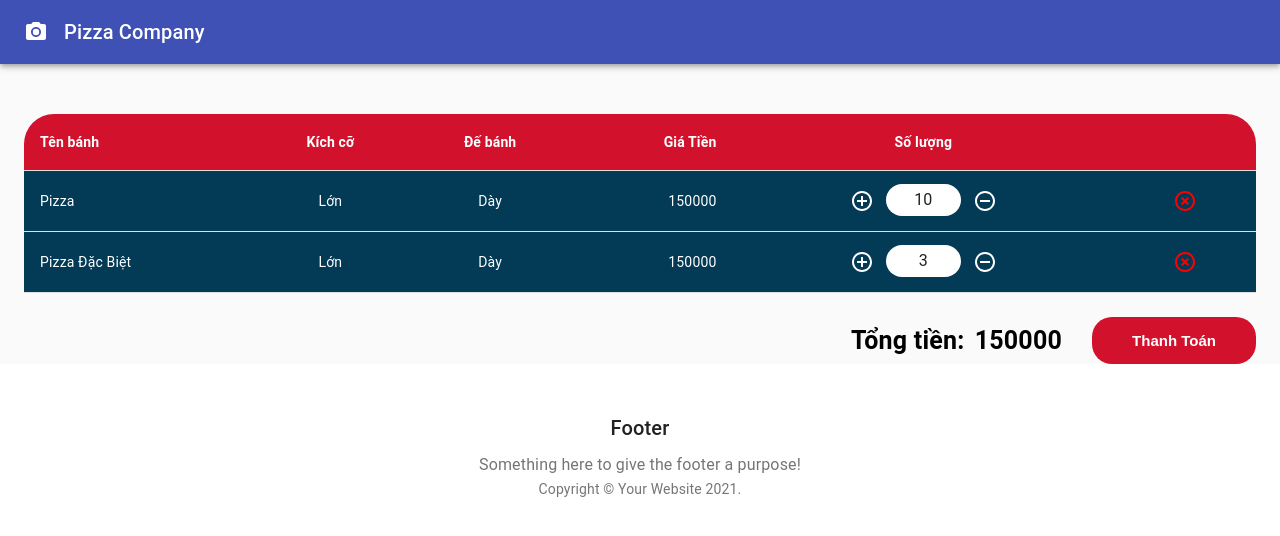
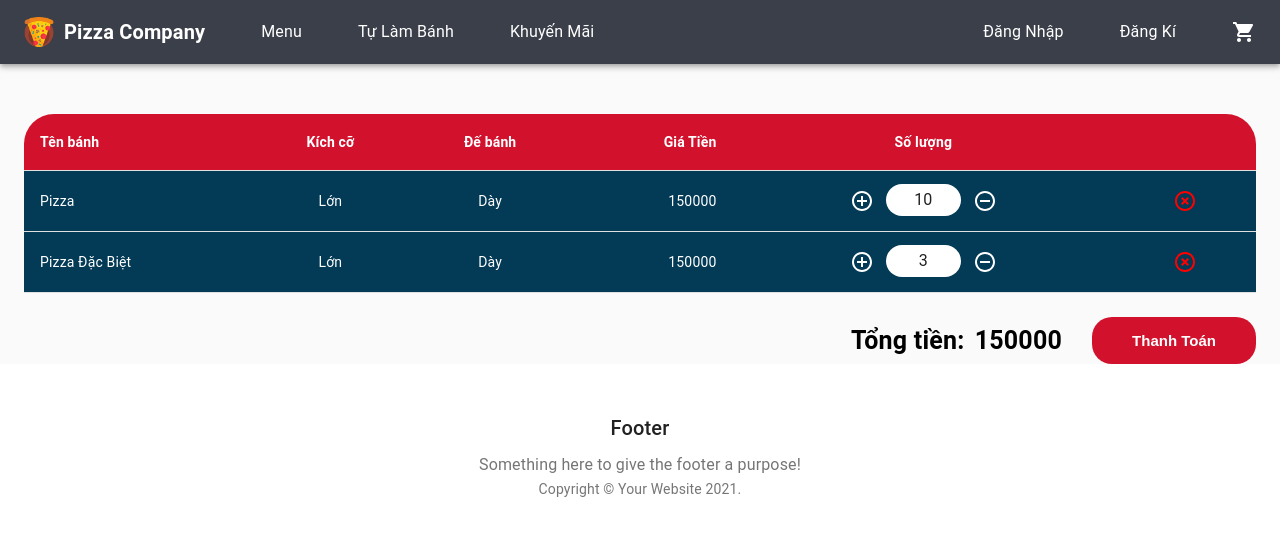
Before and after one commit to ndhungw/pizza-online, a React (Create React App) app: page /cart in a window 1280 px wide. Shown: the top 536 px of the page. Built offline with nearby package versions, Linux system fonts and the light colour scheme.

Commit message:
created header

```diff
--- a/src/App.js
+++ b/src/App.js
@@ -15,6 +15,7 @@ import SearchBar from "./components/SearchBar/SearchBar";
 // views
 import Menu from "./pages/Menu";
 import PizzaDetail from "./pages/PizzaDetail";
+import Header from './components/Header';
 
 function Copyright() {
   return (
@@ -50,14 +51,7 @@ function App() {
       <Router>
       <React.Fragment>
       <CssBaseline />
-      <AppBar position="relative">
-        <Toolbar>
-          <CameraIcon className={classes.icon} />
-          <Typography variant="h6" color="inherit" noWrap>
-            Pizza Company
-          </Typography>
-        </Toolbar>
-      </AppBar>
+      <Header></Header>
       <main>
         {/* The page content here */}
         <Switch>
--- /dev/null
+++ b/src/components/Header.js
@@ -0,0 +1,55 @@
+import React from 'react';
+import AppBar from '@material-ui/core/AppBar';
+import CameraIcon from '@material-ui/icons/PhotoCamera';
+import Toolbar from '@material-ui/core/Toolbar';
+import Typography from '@material-ui/core/Typography';
+import { makeStyles } from '@material-ui/core/styles';
+import Logo from "../assets/img/logo-website.png";
+import { ButtonBase, IconButton } from '@material-ui/core';
+import ShoppingCartIcon from '@material-ui/icons/ShoppingCart';
+
+// views
+
+
+const useStyles = makeStyles((theme) => ({
+  appbar: {
+    backgroundColor: '#3B3F49',
+  },
+  icon: {
+    marginRight: theme.spacing(2),
+  },
+  footer: {
+    backgroundColor: theme.palette.background.paper,
+    padding: theme.spacing(6),
+  },
+
+  appBarItem: {
+    fontStyle: 'normal',
+      fontWeight: 'normal',
+      fontSize: 16,
+      marginLeft: theme.spacing(7),
+  }
+}));
+
+const Header = () => {
+  const classes = useStyles();
+  return (
+    <AppBar position="relative" className={classes.appbar}>
+      <Toolbar>
+        <img src={Logo} alt="pizza company logo" width='30' height='30'></img>
+        <ButtonBase className={classes.appBarItem} href="/" style={{marginRight:0, marginLeft:10, fontSize: 20, fontWeight: 'bold'}}>Pizza Company</ButtonBase>
+        <ButtonBase className={classes.appBarItem} href="/menu">Menu</ButtonBase>
+        <ButtonBase className={classes.appBarItem} href="/pizza-make">Tự Làm Bánh</ButtonBase>
+        <ButtonBase className={classes.appBarItem} href="/sales">Khuyến Mãi</ButtonBase>
+        <div style={{flexGrow: 1}}></div>
+        <ButtonBase className={classes.appBarItem} href="/login">Đăng Nhập</ButtonBase>
+        <ButtonBase className={classes.appBarItem} href="/register">Đăng Kí</ButtonBase>
+        <ButtonBase className={classes.appBarItem} href="/cart">
+          <ShoppingCartIcon></ShoppingCartIcon>
+        </ButtonBase>
+      </Toolbar>
+    </AppBar>
+  );
+}
+
+export default Header;
--- a/src/pages/Cart.js
+++ b/src/pages/Cart.js
@@ -1,12 +1,9 @@
 import React from 'react';
-import Grid from '@material-ui/core/Grid';
-import CssBaseline from '@material-ui/core/CssBaseline';
 import { makeStyles, withStyles } from '@material-ui/core/styles';
 import Container from '@material-ui/core/Container';
 
-import PageSectionName from '../components/PizzaDetail/PageSectionName';
 import CartTable from '../components/Cart/CartTable';
-import { Button, ButtonBase, Typography } from '@material-ui/core';
+import { ButtonBase, Typography } from '@material-ui/core';
 
 const useStyles = makeStyles((theme) => ({
     root: {
@@ -35,7 +32,7 @@ const useStyles = makeStyles((theme) => ({
     }
 }));
 
-const StyledSum = withStyles((theme) => ({
+const StyledSum = withStyles(() => ({
     root: {
     fontStyle: 'normal',
     fontWeight: 'bold',
@@ -45,7 +42,7 @@ const StyledSum = withStyles((theme) => ({
   },
   })) (Typography);
 
-const Cart = (props) => {
+const Cart = () => {
     const classes = useStyles();
 
     return (
```
Also changed, not shown: src/assets/img/logo-website.png (added), 1 other file (tests, documents, lock files or other folders).
